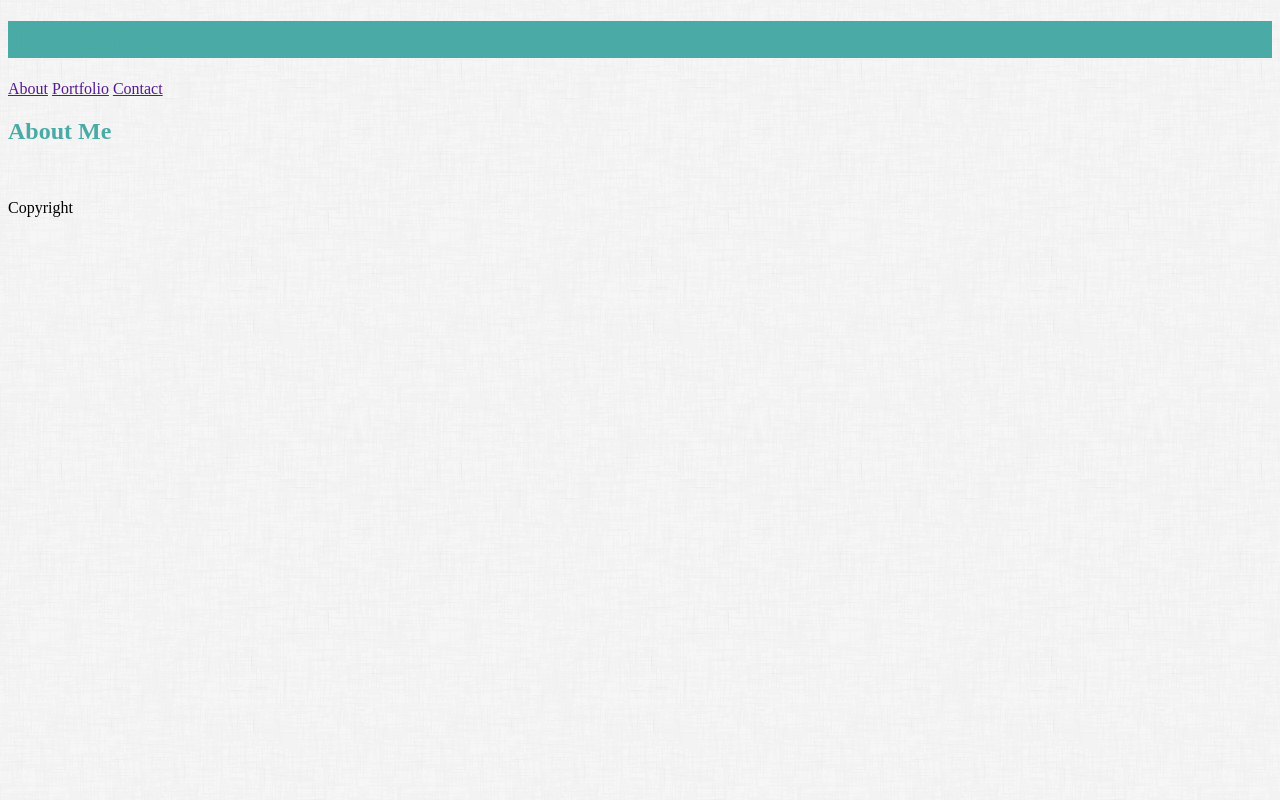
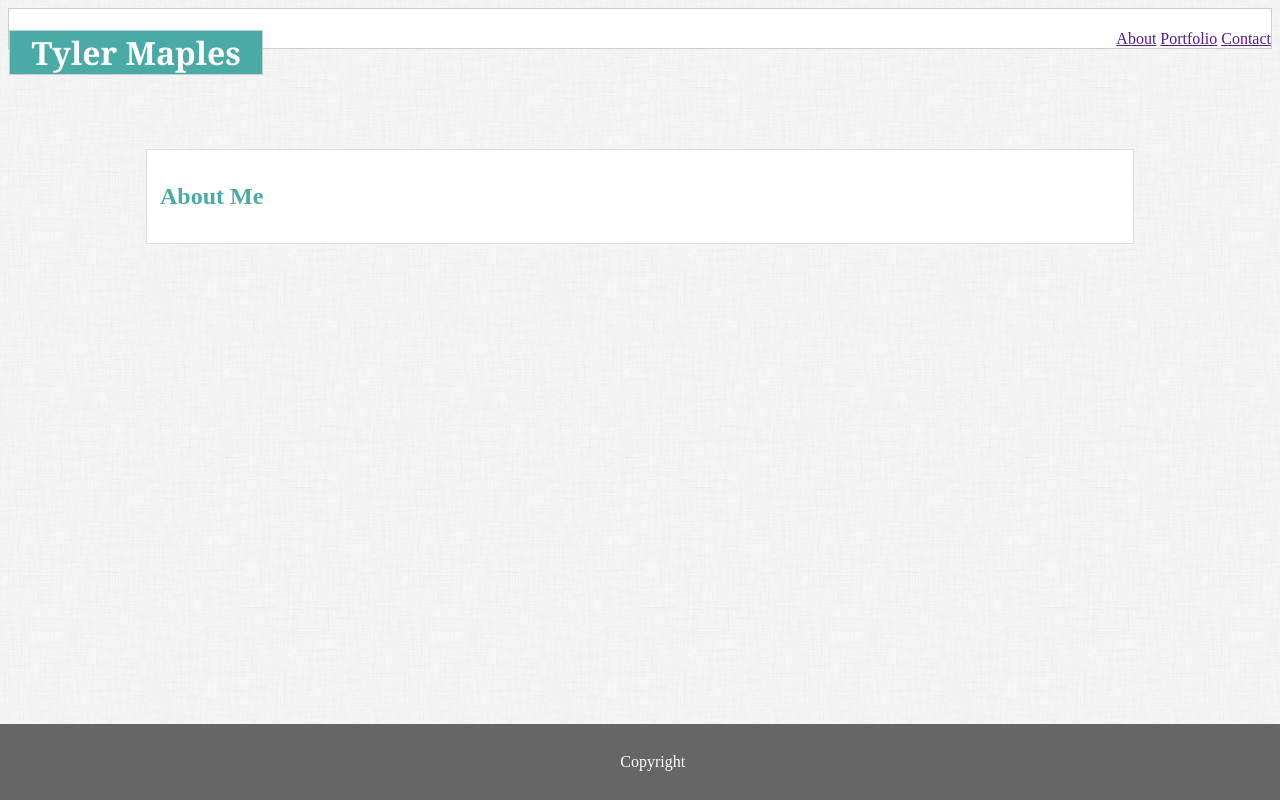
Before and after one commit to tylerkmaples/Basic-Portfolio, a plain HTML site: page index.html in a window 1280 px wide. Drawn offline with Linux system fonts and the light colour scheme.

Commit message:
not a clue what i've done

```diff
--- a/assets/css/style.css
+++ b/assets/css/style.css
@@ -1,12 +1,80 @@
 body {
-    background-image: url(../images/dust_scratches.png)
+    background-image: url(../images/dust_scratches.png);
+    color: #777777;
+    /* width: 960px; */
 }
 
 h1 {
     color: #4aaaa5;
 }
 
-#main-header {
+header {
+    max-width: 100%;
+    background-color: #ffffff;
+    text-align: right;
+    border-style: solid;
+    border-width: 1px;
+    border-color: #cccccc;
+    /* position: fixed; */
+    /* padding: 2%; */
+    /* top: 0;
+    right: 0; */
+    /* display: inline-table; */
+    margin: 0 auto;
+}
+
+/* header {
     background-color: #4aaaa5;
+
+} */
+
+aside {
     color: #ffffff;
+    font-family: Georgia, 'Times New Roman', Times, serif;
+    /* padding: 2%; */
+    border-style: solid;
+    border-color: #cccccc;
+    border-width: 1px;
+    background-color: #4aaaa5;
+    width: 20%;
+    /* position: fixed; */
+    /* top: 0;
+    left: 0; */
+    text-align: center;
+    /* position: absolute; */
+    display: inline-block;
+    float: left;
 }
+
+#footer {
+    background-color: #666666;
+    text-align: center;
+    margin-top: 30px;
+    padding: 1%;
+    position: fixed;
+    z-index: 2;
+    left: 0;
+    bottom: 0;
+    width: 100%;
+    color: white;
+}
+
+.container {
+    background-color: #ffffff;
+    border-style: solid;
+    border-width: 1px;
+    border-color: #dddddd;
+    width: 960px;
+    margin: 100px auto;
+    /* position: relative; */
+    padding: 1%;
+
+}
+
+#Copyright {
+    padding-top: 0%;
+}
+
+#bio-image {
+    float: left;
+}
--- a/index.html
+++ b/index.html
@@ -10,22 +10,30 @@
 </head>
 
 <body>
-    <div id="main-header">
-         <header>
-            <h1>Tyler Maples</h1>
-        </header>
-    </div>
-
-
-    <section class=links>
+    <!-- <section id=links>
         <a href="">About</a>
         <a href="">Portfolio</a>
         <a href="">Contact</a>
-    </section>
+    </section> -->
+
+    <!-- <header>
+         <h1 id="head">Tyler Maples</h1>
+    </header> -->
+
+    <header>
+        <h1><aside>Tyler Maples</aside></h1>
+
+        <div>
+            <a href="">About</a>
+            <a href="">Portfolio</a>
+            <a href="">Contact</a>
+        </div>
+    </header>
+
 
     <div class="container">
         <section id="main-bio">
-            <h1> About Me</h1>
+            <h1>About Me</h1>
 
             <img id="bio-image" src="" alt=""/>
 
@@ -33,12 +41,9 @@
         </section>
     </div>
 
-    <section id="Copyright">
-        <aside> </aside>
-        <footer>Copyright
-        </footer>
-    </section>
-
+    <div id="footer">
+        <p id="Copyright">Copyright</p>
+    </div>
 </body>
 
 </html>
```
Also changed, not shown: assets/images/image1.jpeg (added).
